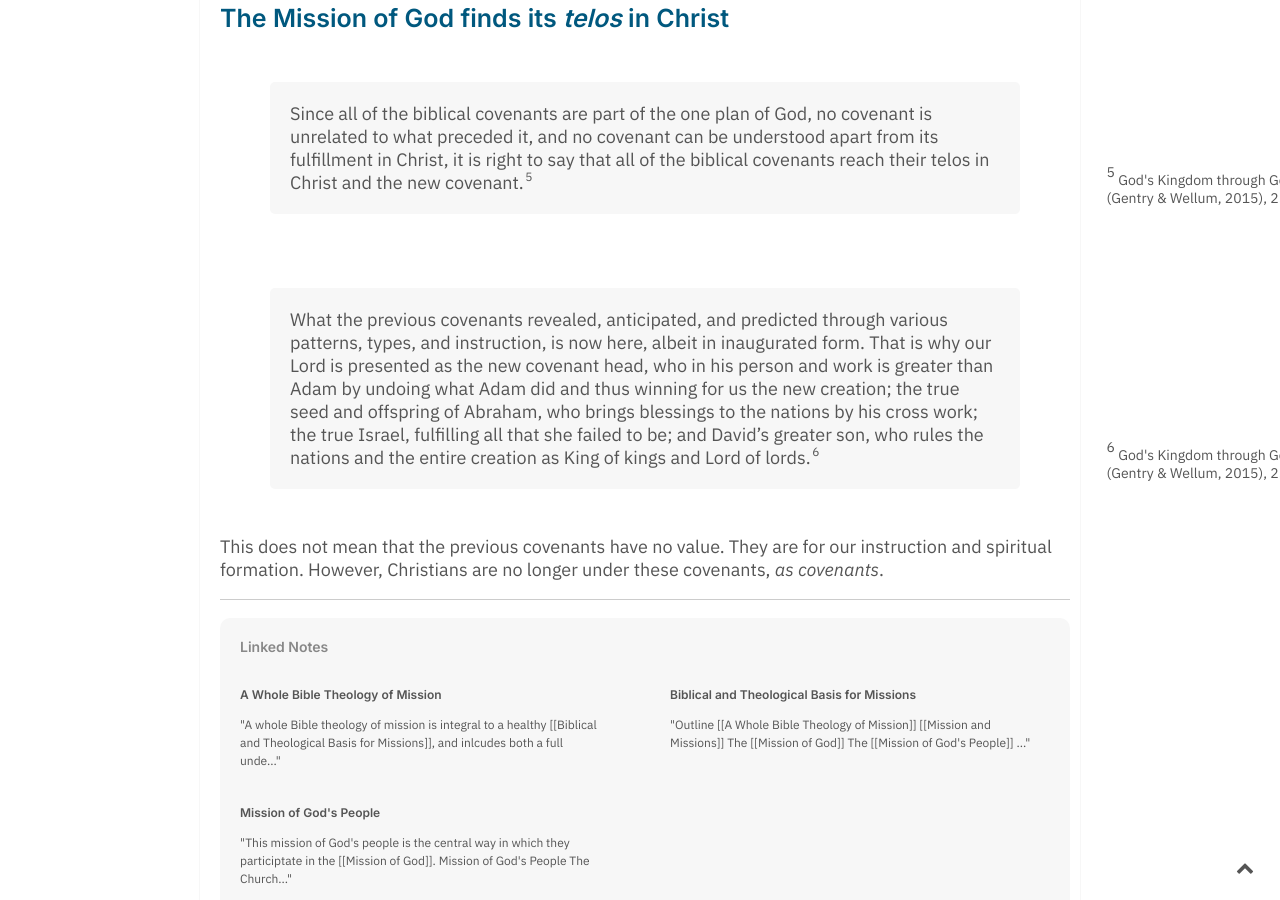
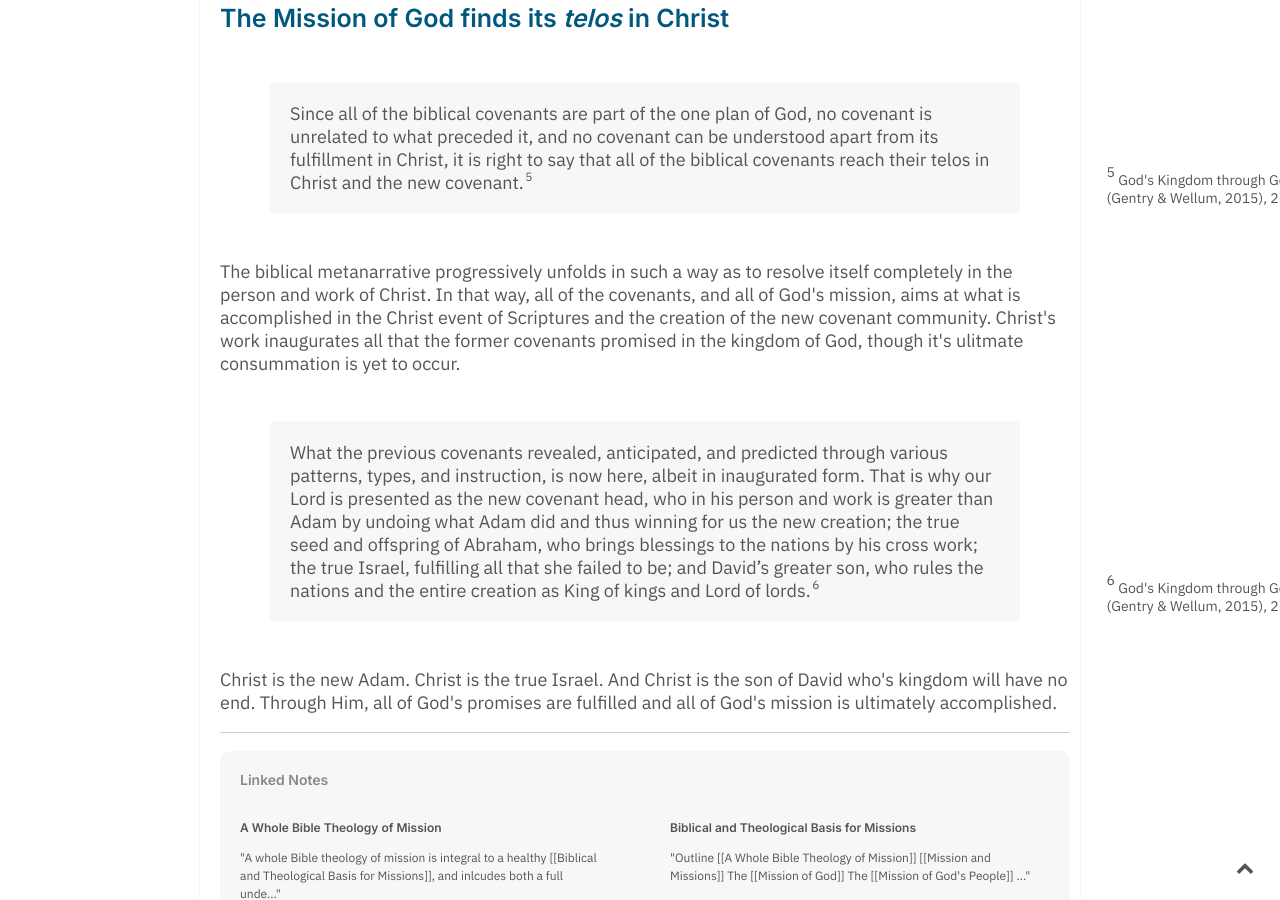
Before and after one commit to keelancook/notebook, a Jekyll site: the page built from _notes/mission-of-god.md, in a window 1280 px wide and 900 px high, scrolled down 2883 px. Built offline with Jekyll 4.4.1, drawn with Linux system fonts in a browser that asks for light colours.

Commit message:
gardening

```diff
--- a/_notes/mission-of-god.md
+++ b/_notes/mission-of-god.md
@@ -51,6 +51,8 @@ Gentry and Wellum assert in [[God's Kingdom through God's Covenant (Gentry, 2015
 ## The Mission of God finds its *telos* in Christ
 >Since all of the biblical covenants are part of the one plan of God, no covenant is unrelated to what preceded it, and no covenant can be understood apart from its fulfillment in Christ, it is right to say that all of the biblical covenants reach their telos in Christ and the new covenant.[[ God's Kingdom through God's Covenant (Gentry & Wellum, 2015), 253.::rsn]]
 
+The biblical metanarrative progressively unfolds in such a way as to resolve itself completely in the person and work of Christ. In that way, all of the covenants, and all of God's mission, aims at what is accomplished in the Christ event of Scriptures and the creation of the new covenant community. Christ's work inaugurates all that the former covenants promised in the kingdom of God, though it's ulitmate consummation is yet to occur.
+
 >What the previous covenants revealed, anticipated, and predicted through various patterns, types, and instruction, is now here, albeit in inaugurated form. That is why our Lord is presented as the new covenant head, who in his person and work is greater than Adam by undoing what Adam did and thus winning for us the new creation; the true seed and offspring of Abraham, who brings blessings to the nations by his cross work; the true Israel, fulfilling all that she failed to be; and David’s greater son, who rules the nations and the entire creation as King of kings and Lord of lords.[[ God's Kingdom through God's Covenant (Gentry & Wellum, 2015), 254.::rsn]]
 
-This does not mean that the previous covenants have no value. They are for our instruction and spiritual formation. However, Christians are no longer under these covenants, *as covenants*.
+Christ is the new Adam. Christ is the true Israel. And Christ is the son of David who's kingdom will have no end. Through Him, all of God's promises are fulfilled and all of God's mission is ultimately accomplished.
```
